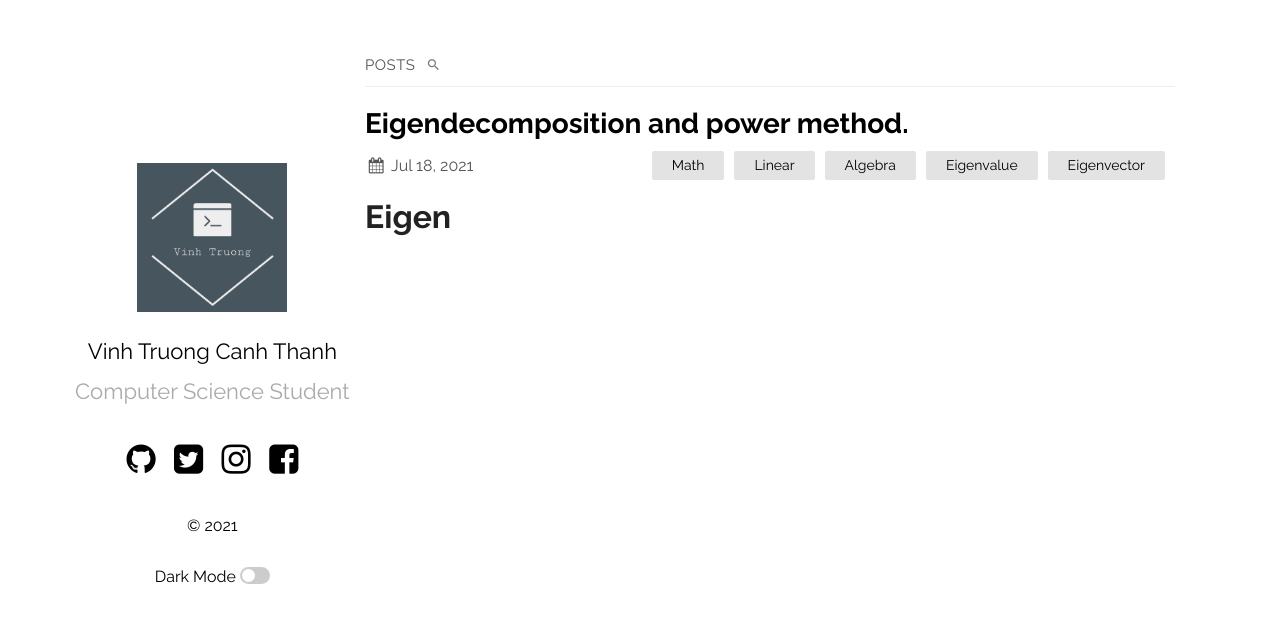
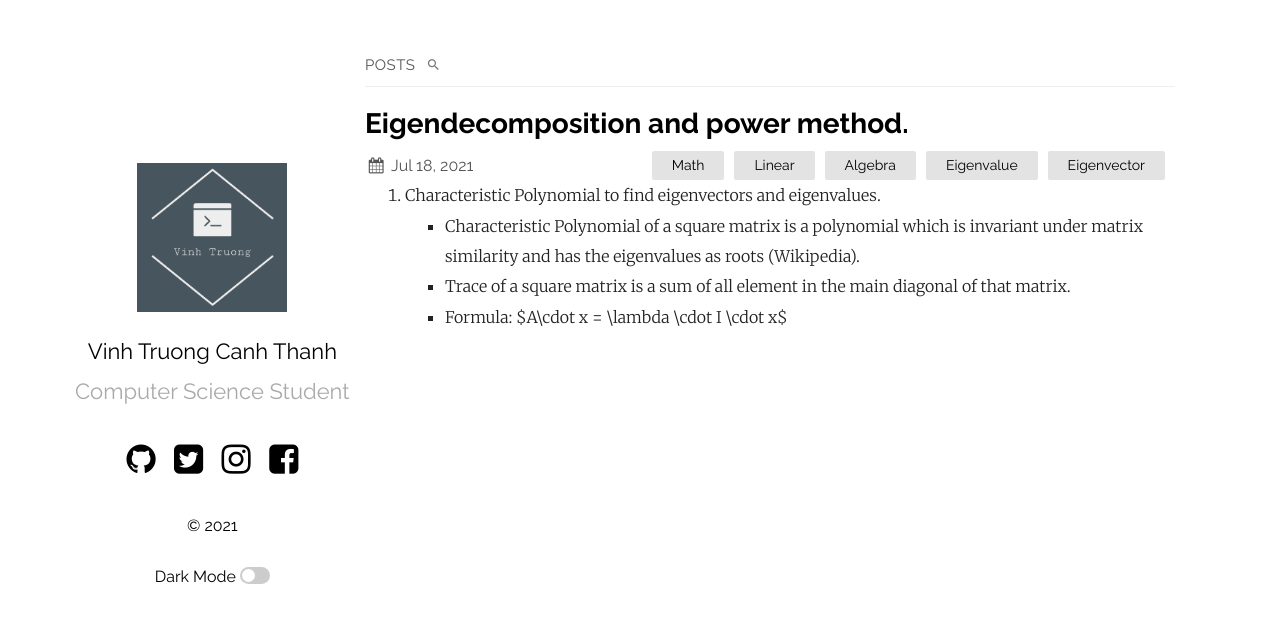
Before and after one commit to thvinh-tr/thvinhtruong.github.io, a Jekyll site: the page built from index.md, in a window 1280 px wide. Shown: the top 623 px of the page. Built offline with Jekyll 4.4.1, drawn with Linux system fonts in a browser that asks for light colours.

Commit message:
add mathjack

```diff
--- a/_layouts/post.html
+++ b/_layouts/post.html
@@ -1,6 +1,7 @@
 ---
 layout: default
 ---
+<script type="text/javascript" src="https://cdnjs.cloudflare.com/ajax/libs/mathjax/2.7.0/MathJax.js?config=TeX-AMS_CHTML"></script>
 {%- assign date_format = site.plainwhite.date_format | default: "%b %-d, %Y" -%}
 <div class="post-container">
   <a class="post-link" href="{{ page.url | relative_url }}">
--- a/_posts/2021-07-18-Eigendecompositon-and-power-method.md
+++ b/_posts/2021-07-18-Eigendecompositon-and-power-method.md
@@ -4,7 +4,6 @@
 date:   2021-07-18 23:26:36
 categories: Math Linear Algebra Eigenvalue Eigenvector
 ---
-# Eigen
 
 1. Characteristic Polynomial to find eigenvectors and eigenvalues.
     - Characteristic Polynomial of a square matrix is a polynomial which is invariant under matrix similarity and has the eigenvalues as roots (Wikipedia).
```
